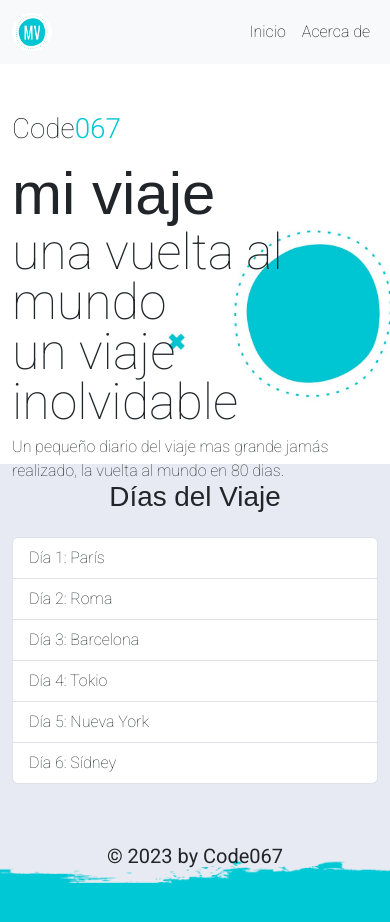
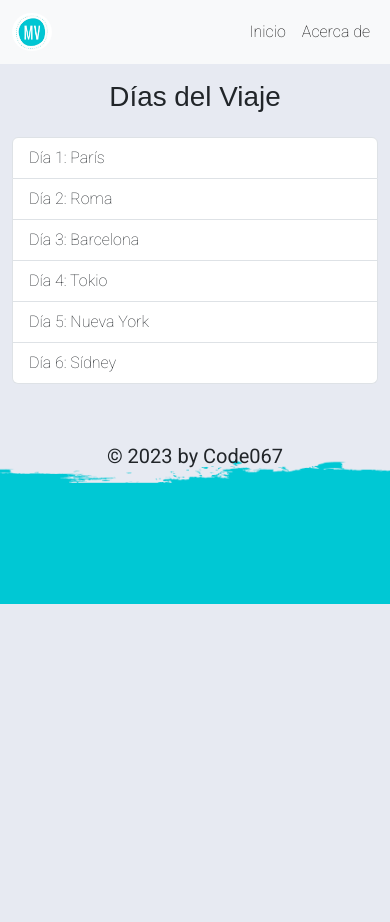
Before and after one commit to jaubass/frontend-prod2, an Angular app: page / in a window 390 px wide. Shown: the top 922 px of the page. After the commit the page ends 844 px from the top, so only its background shows below. Built offline with nearby package versions, Linux system fonts and the light colour scheme; a web font is replaced by a local one.

Commit message:
Hide hero on small devices

```diff
--- a/src/app/commons/hero/hero.component.html
+++ b/src/app/commons/hero/hero.component.html
@@ -1,4 +1,4 @@
-<div class="hero-container pt-5">
+<div class="hero-container pt-5 d-none d-md-block">
   <div class="container titulo pb-3">
     <h1>Code<span style="font-weight: 300; color: #00C7D2;">067</span></h1>
   </div>
```
